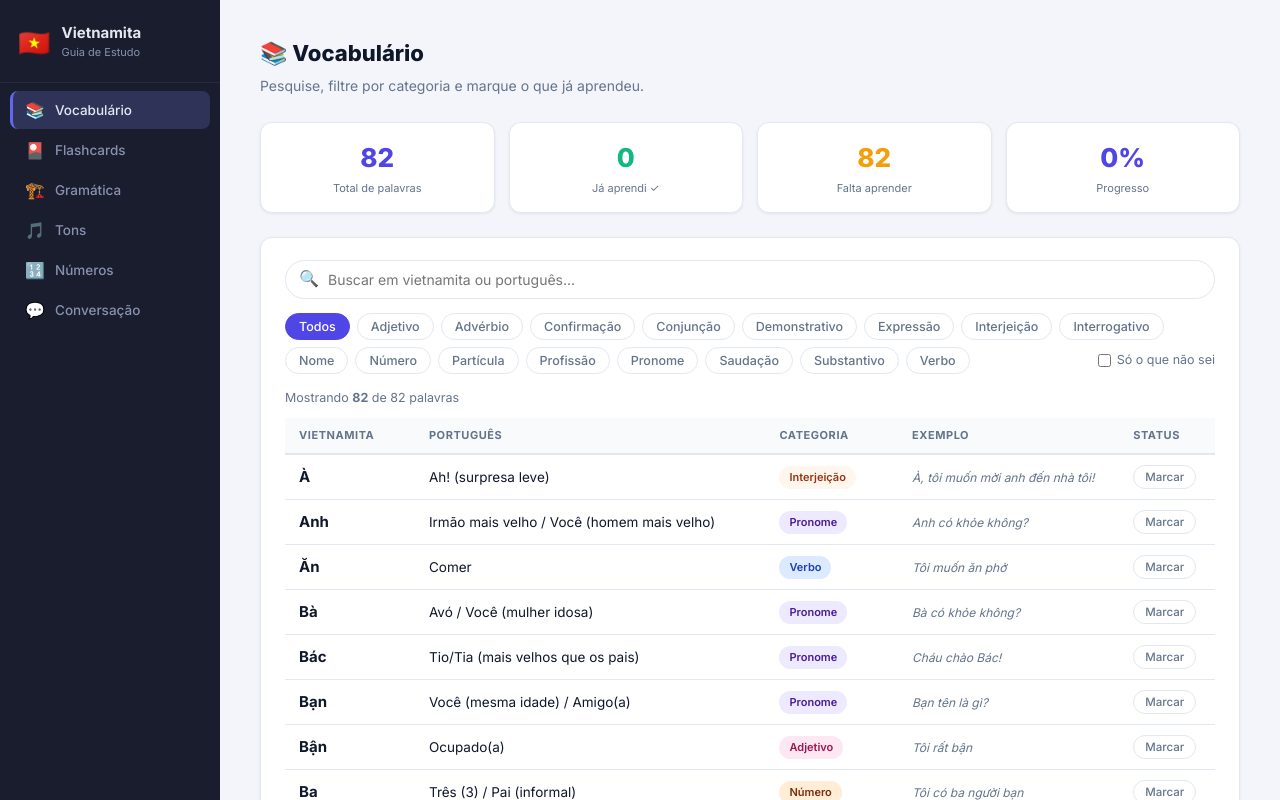
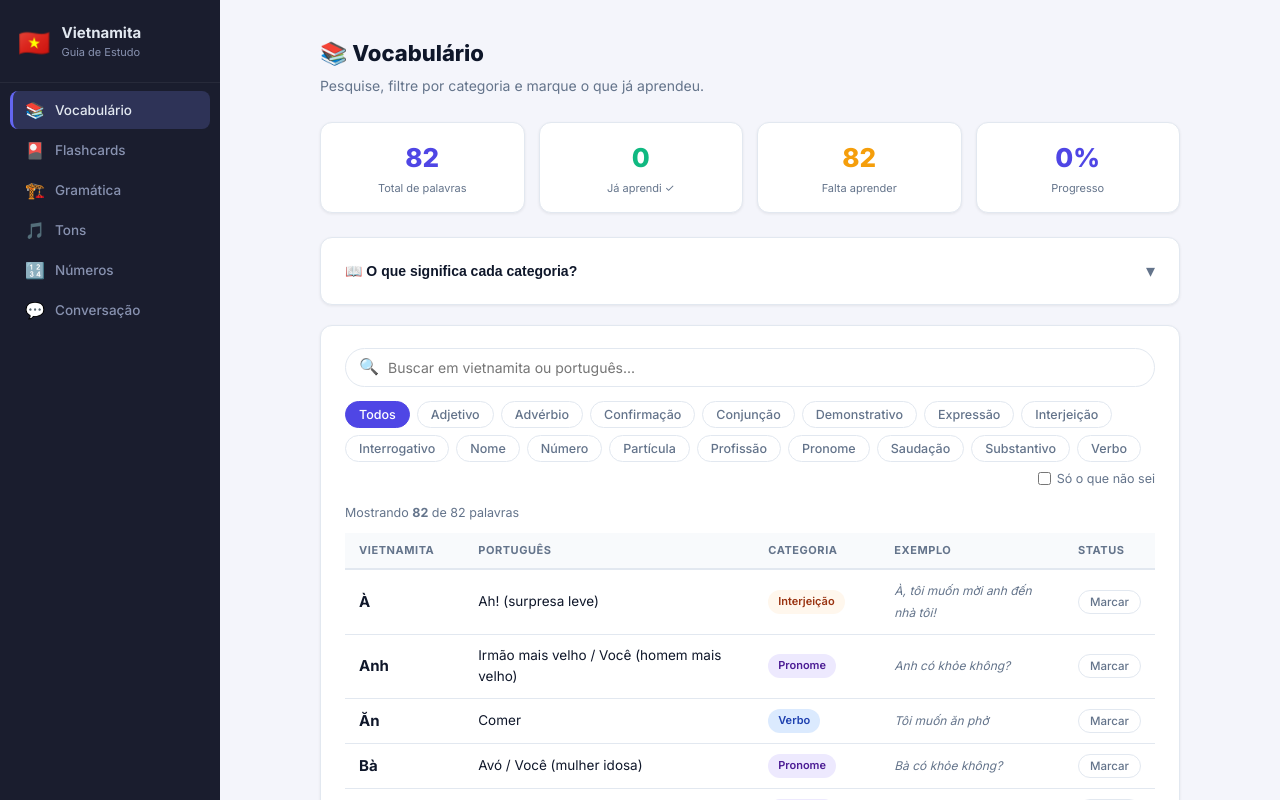
Before and after one commit to KanzlerGcM/adads, a React (Vite) app: page / in a window 1280 px wide. Shown: the top 800 px of the page. Built offline with nearby package versions, Linux system fonts and the light colour scheme.

Commit message:
Add files via upload

```diff
--- a/src/App.jsx
+++ b/src/App.jsx
@@ -43,12 +43,14 @@ export default function App() {
       </aside>
 
       <main className="content">
+        <div className="content-inner">
           {tab === "vocab" && <Vocabulario />}
           {tab === "flash" && <Flashcards />}
           {tab === "gram"  && <Gramatica />}
           {tab === "tons"  && <Tons />}
           {tab === "nums"  && <Numeros />}
           {tab === "conv"  && <Conversacao />}
+        </div>
       </main>
     </div>
   );
--- a/src/components/Vocabulario.jsx
+++ b/src/components/Vocabulario.jsx
@@ -4,6 +4,57 @@ import { palavras, categorias, CAT_COLORS } from "../data/vocabulario";
 const STORAGE_KEY = "vn_known";
 const loadKnown = () => JSON.parse(localStorage.getItem(STORAGE_KEY) || "{}");
 const saveKnown = (obj) => localStorage.setItem(STORAGE_KEY, JSON.stringify(obj));
+
+const CAT_DEFS = [
+  { cat: "Verbo",        icon: "⚡", desc: "Ação ou estado — o que alguém faz ou é.", ex: "ăn = comer · ngủ = dormir · là = ser/estar" },
+  { cat: "Substantivo",  icon: "🏷️", desc: "Pessoa, lugar ou coisa.", ex: "nhà = casa · sách = livro · người = pessoa" },
+  { cat: "Adjetivo",     icon: "🎨", desc: "Descreve ou qualifica um substantivo.", ex: "đẹp = bonito · lớn = grande · nhỏ = pequeno" },
+  { cat: "Advérbio",     icon: "📐", desc: "Modifica um verbo ou adjetivo, indica grau ou tempo.", ex: "rất = muito · không = não · đây = aqui" },
+  { cat: "Pronome",      icon: "👤", desc: "Substitui o nome de uma pessoa na frase.", ex: "tôi = eu · bạn = você · anh = irmão/você (homem)" },
+  { cat: "Saudação",     icon: "👋", desc: "Cumprimento, despedida ou cortesia.", ex: "Xin chào = Olá · Tạm biệt = Tchau" },
+  { cat: "Expressão",    icon: "💬", desc: "Frase idiomática com sentido fixo, usada no dia a dia.", ex: "Cảm ơn = Obrigado · Xin lỗi = Desculpe" },
+  { cat: "Interjeição",  icon: "😲", desc: "Exclamação espontânea de emoção ou reação.", ex: "Ồ! = Oh! · Ôi! = Ai! · Ừ = Uh-hum" },
+  { cat: "Interrogativo",icon: "❓", desc: "Palavra usada para fazer perguntas.", ex: "gì = o quê · đâu = onde · ai = quem · sao = por quê" },
+  { cat: "Conjunção",    icon: "🔗", desc: "Conecta palavras ou orações.", ex: "và = e · nhưng = mas · vì = porque" },
+  { cat: "Partícula",    icon: "🔹", desc: "Marcador gramatical sem tradução direta — indica tom, ênfase ou pergunta no final da frase.", ex: "nhé (combinado) · ạ (respeito) · không (pergunta)" },
+  { cat: "Demonstrativo",icon: "👉", desc: "Indica posição de algo no espaço.", ex: "này = este/aqui · đó = esse/aí · kia = aquele/lá" },
+  { cat: "Confirmação",  icon: "✅", desc: "Resposta afirmativa ou negativa direta.", ex: "vâng / có = sim · không = não" },
+  { cat: "Profissão",    icon: "💼", desc: "Título ou ocupação de uma pessoa.", ex: "bác sĩ = médico · giáo viên = professor" },
+  { cat: "Nome",         icon: "🏷️", desc: "Nome próprio de pessoa ou lugar.", ex: "Hà Nội · Sài Gòn · Việt Nam" },
+  { cat: "Número",       icon: "🔢", desc: "Numeral, cardinal ou ordinal.", ex: "một = 1 · mười = 10 · trăm = 100" },
+];
+
+function LegendaCategorias() {
+  const [open, setOpen] = useState(false);
+  return (
+    <div className="card" style={{ marginBottom: 20 }}>
+      <button
+        onClick={() => setOpen(o => !o)}
+        style={{ background: "none", border: "none", cursor: "pointer", width: "100%", textAlign: "left", display: "flex", alignItems: "center", justifyContent: "space-between", padding: 0 }}
+      >
+        <span style={{ fontWeight: 700, fontSize: 14, color: "var(--text)" }}>📖 O que significa cada categoria?</span>
+        <span style={{ fontSize: 18, color: "var(--text-muted)", transform: open ? "rotate(180deg)" : "none", transition: "0.2s" }}>▾</span>
+      </button>
+      {open && (
+        <div style={{ marginTop: 16, display: "grid", gridTemplateColumns: "repeat(auto-fill, minmax(260px, 1fr))", gap: 10 }}>
+          {CAT_DEFS.map(({ cat, icon, desc, ex }) => {
+            const colors = CAT_COLORS[cat] || { bg: "#f1f5f9", text: "#475569" };
+            return (
+              <div key={cat} style={{ background: colors.bg, borderRadius: 9, padding: "11px 14px", border: `1px solid ${colors.text}22` }}>
+                <div style={{ display: "flex", alignItems: "center", gap: 7, marginBottom: 4 }}>
+                  <span>{icon}</span>
+                  <span style={{ fontWeight: 700, fontSize: 13, color: colors.text }}>{cat}</span>
+                </div>
+                <div style={{ fontSize: 12.5, color: "var(--text)", lineHeight: 1.5 }}>{desc}</div>
+                <div style={{ fontSize: 11.5, color: "var(--text-muted)", marginTop: 4, fontStyle: "italic" }}>{ex}</div>
+              </div>
+            );
+          })}
+        </div>
+      )}
+    </div>
+  );
+}
 
 export default function Vocabulario() {
   const [search, setSearch]         = useState("");
@@ -53,6 +104,8 @@ export default function Vocabulario() {
           <div className="stat-label">Progresso</div>
         </div>
       </div>
+
+      <LegendaCategorias />
 
       <div className="card">
         <div className="search-wrap">
--- a/src/index.css
+++ b/src/index.css
@@ -76,7 +76,8 @@ body {
 .nav-btn:hover { background: var(--sidebar-hover); color: #cbd5e1; }
 .nav-btn.active { background: var(--sidebar-active); color: var(--sidebar-text-active); border-left-color: var(--sidebar-border); }
 
-.content { flex: 1; margin-left: 220px; padding: 36px 40px; max-width: 1080px; }
+.content { flex: 1; margin-left: 220px; padding: 36px 40px; display: flex; justify-content: center; }
+.content-inner { width: 100%; max-width: 860px; }
 
 .page-title    { font-size: 22px; font-weight: 800; color: var(--text); margin-bottom: 4px; }
 .page-subtitle { font-size: 14px; color: var(--text-muted); margin-bottom: 24px; }
```
Also changed, not shown: 3 other files (tests, documents, lock files or other folders). Lines whose indentation alone changed are shown as unchanged.
